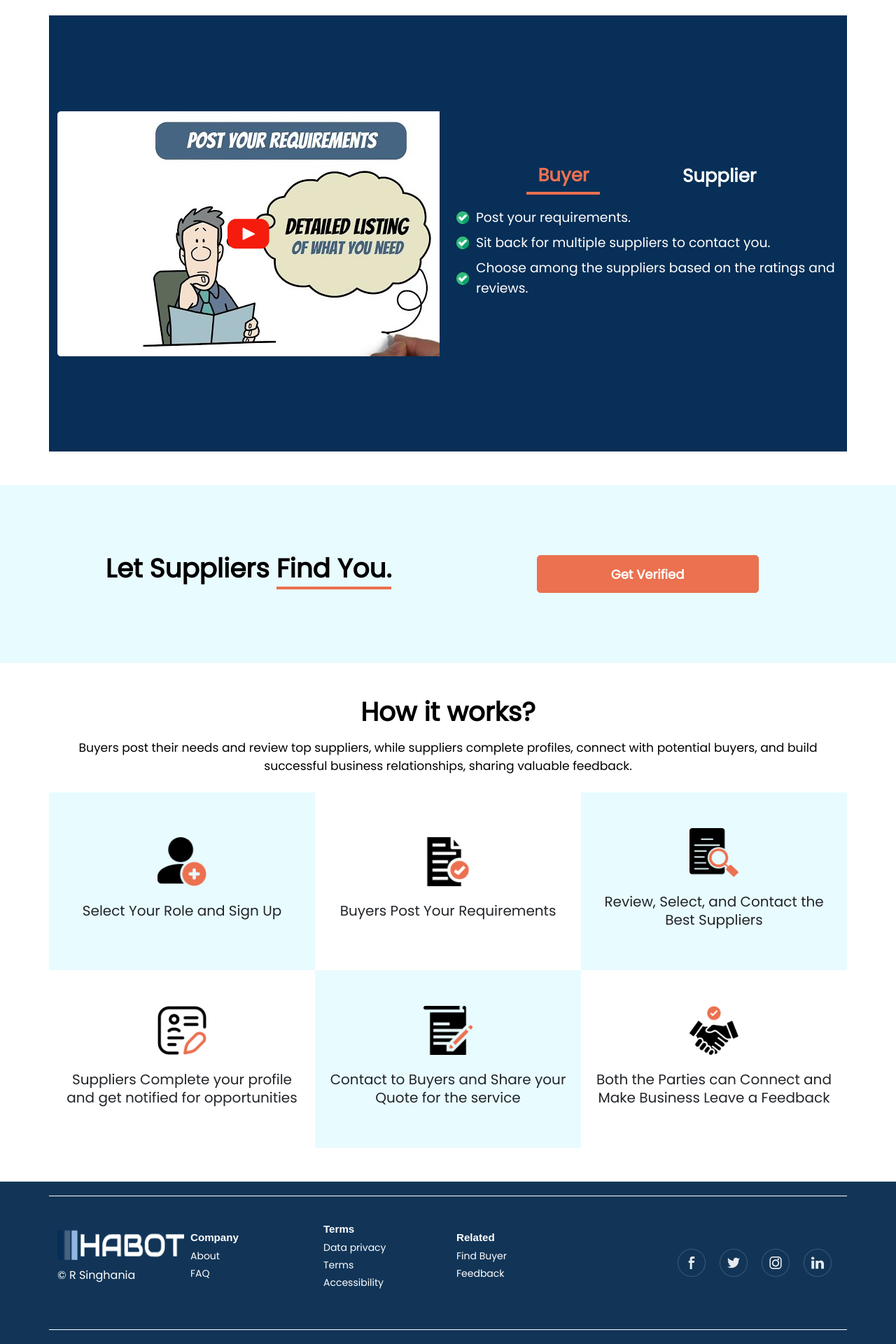
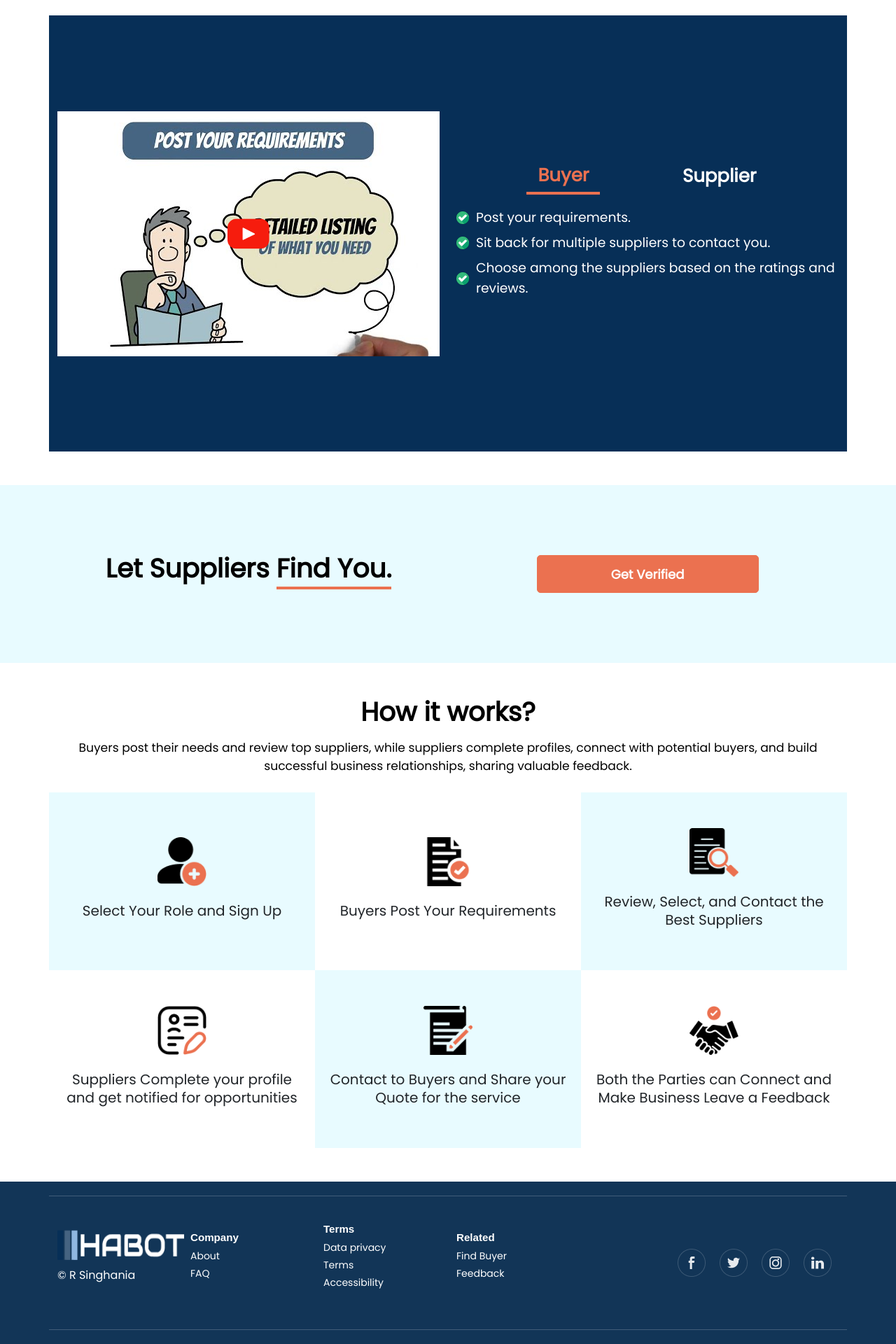
Before and after one commit to patrickmwangi017/habot-interview, a React (Create React App) app: page / in a window 1280 px wide. Shown: the part 1080-3000 px from the top of the page at 70% size. Built offline with nearby package versions, Linux system fonts and the light colour scheme.

Commit message:
remove zip file

```diff
--- a/src/components/VideoSection.js
+++ b/src/components/VideoSection.js
@@ -17,6 +17,8 @@
           style={{
             backgroundImage: `url(${BackgroundImage})`,
             backgroundSize: 'cover',
+            backgroundPosition: 'center', // Center the background image
+            backgroundRepeat: 'no-repeat', // Prevent the image from repeating
             width: '100%',
             height: '350px',
             position: 'relative',
--- a/src/components/css/Footer.css
+++ b/src/components/css/Footer.css
@@ -31,8 +31,8 @@
 }
 
 footer .footer-main-row {
-  border-top: 1px solid #fff;
-  border-bottom: 1px solid #fff;
+  border-top: 1px solid rgba(255, 255, 255, 0.2); /* 20% opacity */
+  border-bottom: 1px solid rgba(255, 255, 255, 0.2); /* 20% opacity */
   /* padding-top: 7%; */
 }
 .footer-social-icon {
```
